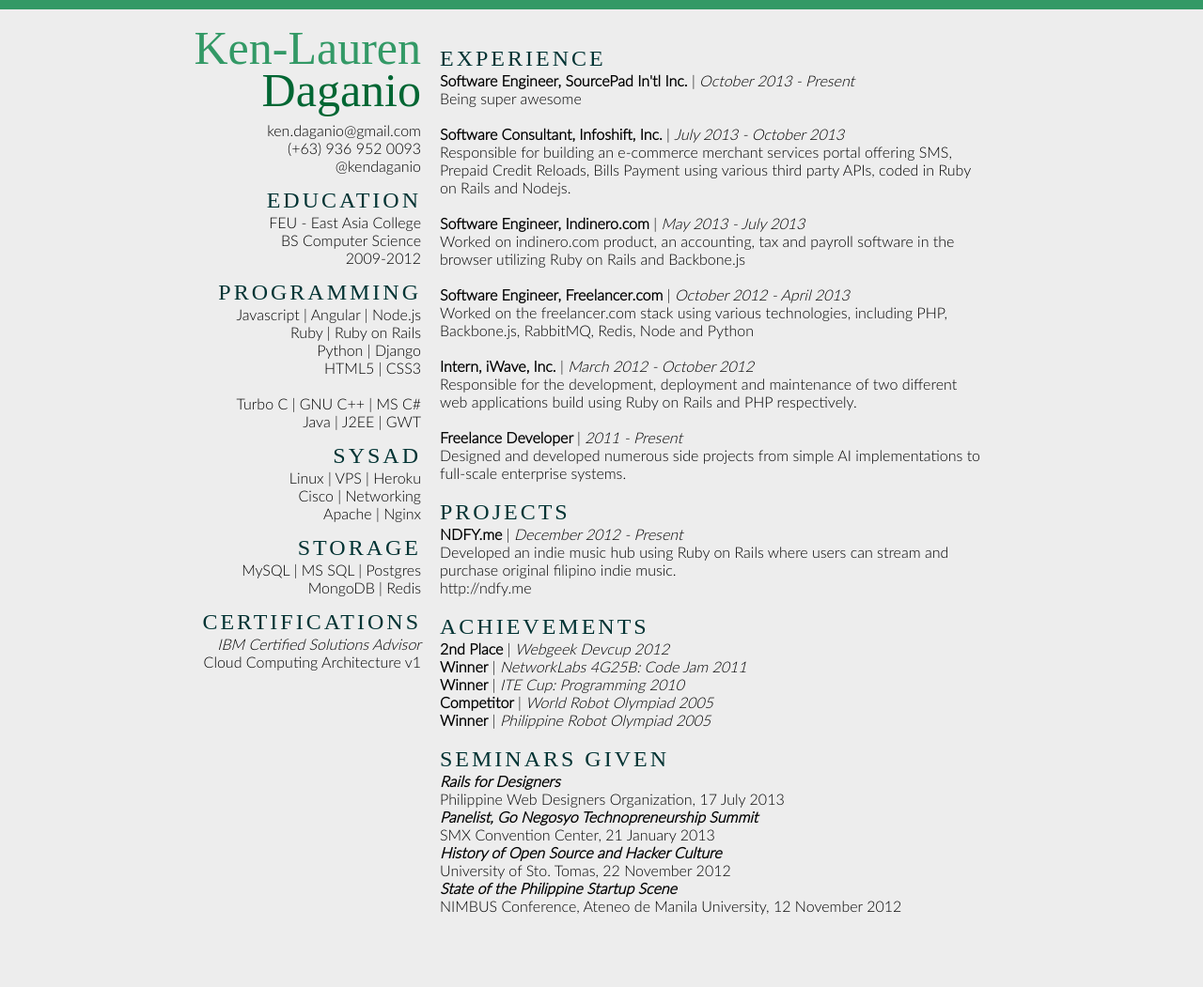
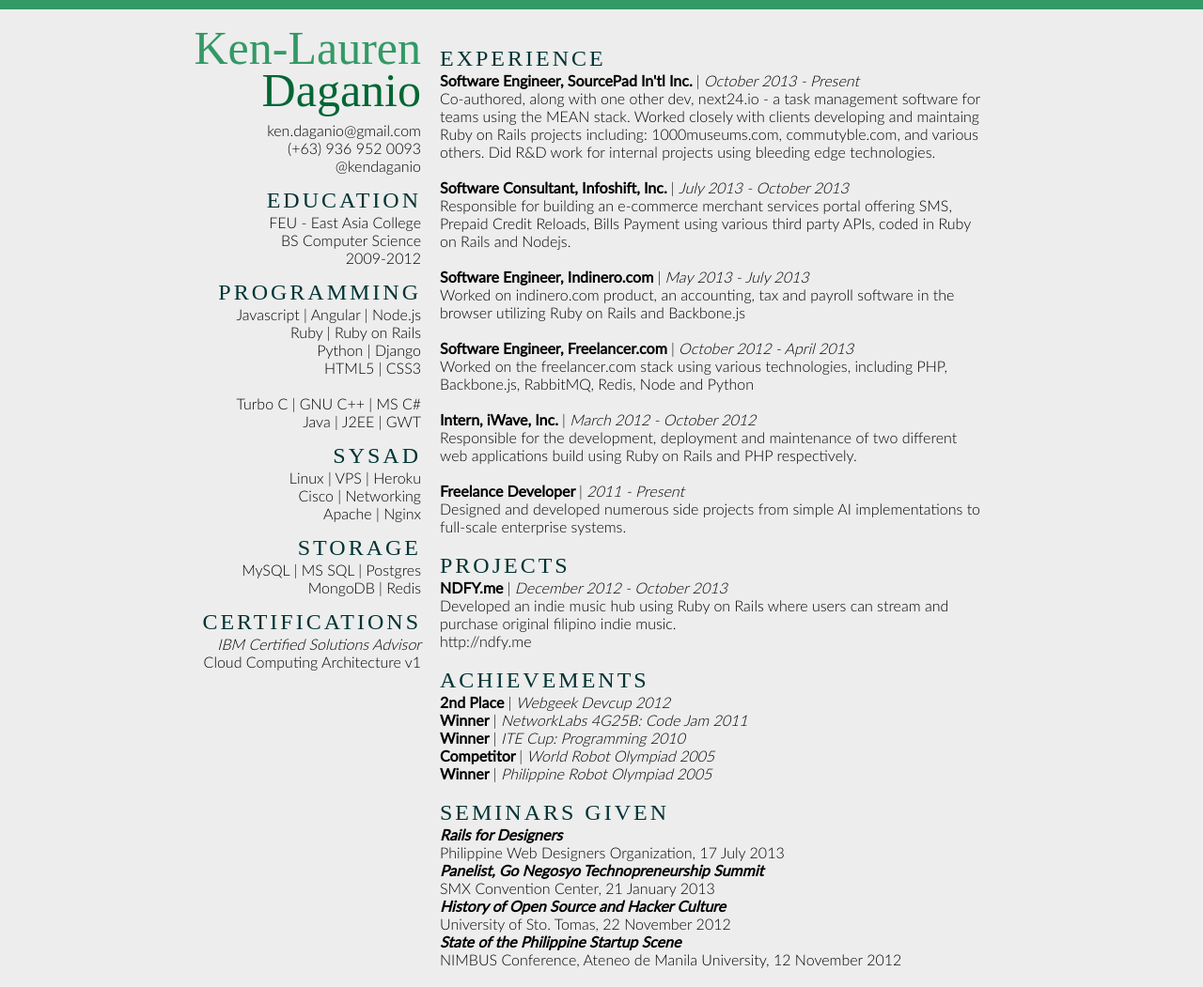
Before and after one commit to kendaganio/kendaganio.github.io, a Jekyll site: the page cv/index.html, which Jekyll copies as it is, in a window 1280 px wide. Shown: the whole page at 94% size. Built offline with Jekyll 4.4.1, drawn with Linux system fonts in a browser that asks for light colours; some web fonts are replaced; before the commit the page ends 994 px from its top, so only the background shows below that.

Commit message:
Updated resume!

```diff
--- a/cv/index.html
+++ b/cv/index.html
@@ -16,6 +16,13 @@
     }
 
     @font-face {
+      font-family: 'Lato';
+      font-style: normal;
+      font-weight: 400;
+      src: local('Lato Regular'), local('Lato-Regular'), url(http://fonts.gstatic.com/s/lato/v11/MDadn8DQ_3oT6kvnUq_2r_esZW2xOQ-xsNqO47m55DA.woff2) format('woff2');
+    }
+
+    @font-face {
       font-family: 'Roboto Slab';
       font-style: normal;
       font-weight: 400;
@@ -25,6 +32,7 @@
     body {
       background-color: rgb(237, 237, 237);
       font-family: 'Lato', Helvetica, 'Helvetica Neue', Arial, sans-serif;
+      font-weight: 300;
       text-rendering: optimizeLegibility;
       font-size: 16px;
     }
@@ -133,7 +141,7 @@
         <h2>Experience</h2>
 
         <strong>Software Engineer, SourcePad In'tl Inc. </strong> | <em> October 2013 - Present </em><br>
-        <p>Being super awesome</p><br>
+        <p>Co-authored, along with one other dev, next24.io - a task management software for teams using the MEAN stack. Worked closely with clients developing and maintaing Ruby on Rails projects including: 1000museums.com, commutyble.com, and various others. Did R&amp;D work for internal projects using bleeding edge technologies.</p><br>
 
         <strong>Software Consultant, Infoshift, Inc. </strong> | <em> July 2013 - October 2013</em><br>
         <p>Responsible for building an e-commerce merchant services portal offering SMS, Prepaid Credit Reloads, Bills Payment using various third party APIs, coded in Ruby on Rails and Nodejs.</p><br>
@@ -153,7 +161,7 @@
 
       <div class="projects">
         <h2>Projects</h2>
-        <strong>NDFY.me </strong> | <em> December 2012 - Present  </em><br>
+        <strong>NDFY.me </strong> | <em> December 2012 - October 2013  </em><br>
         <p>Developed an indie music hub using Ruby on Rails where users can stream and purchase original filipino indie music.<br>http://ndfy.me</p><br>
       </div>
 
```
